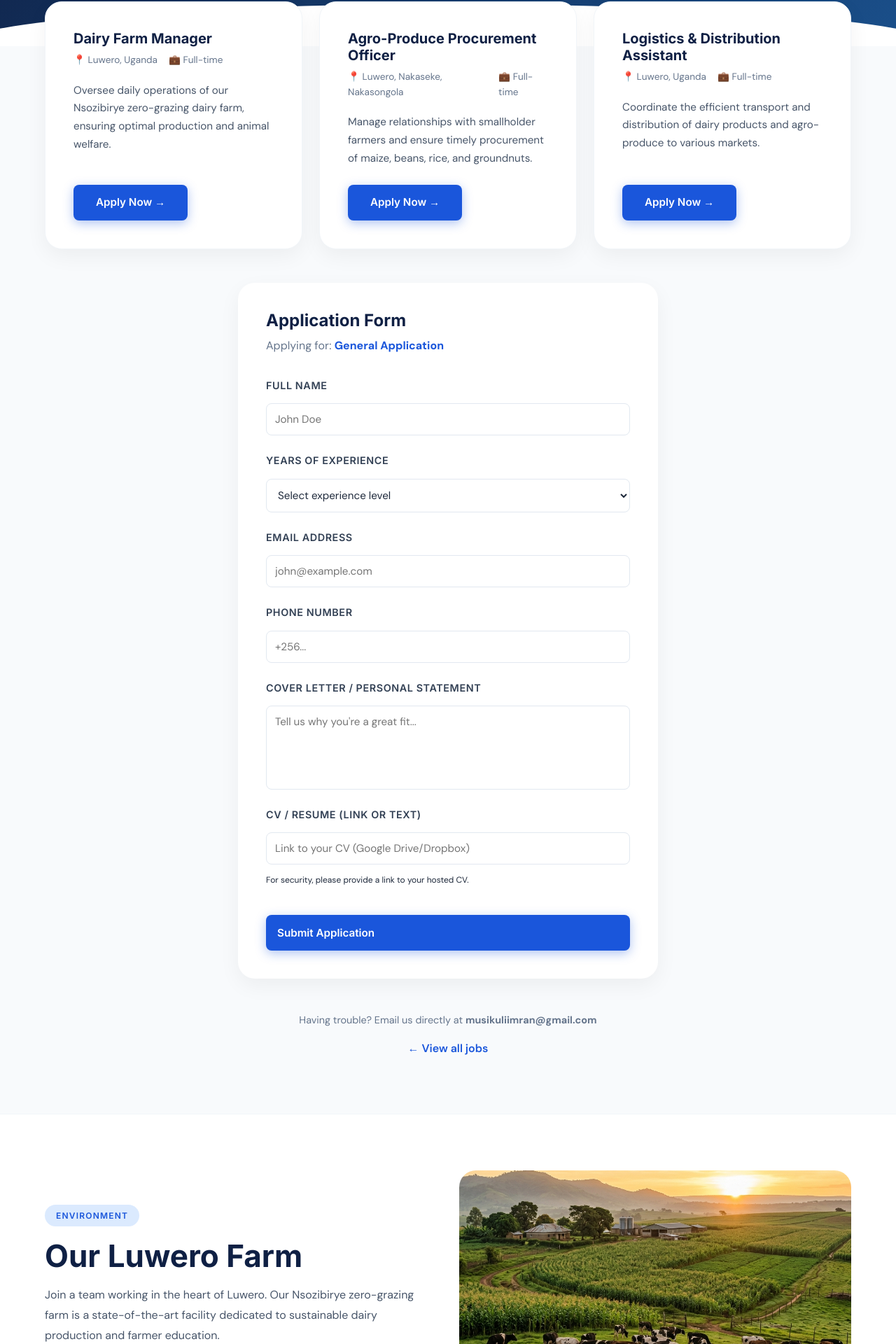
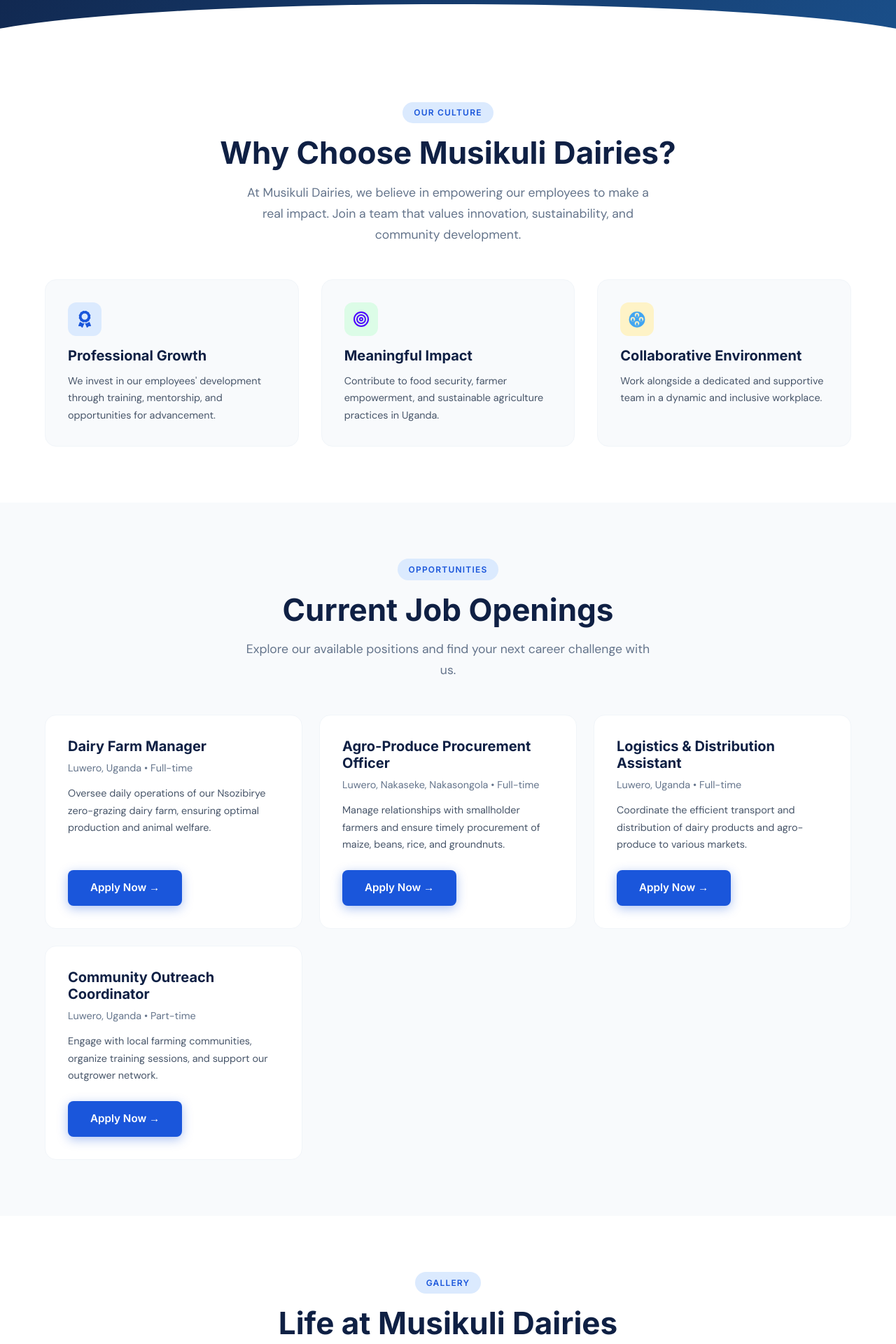
Before and after one commit to laptertechnologies-hue/MUSIKULI-DAIRIES-, a Next.js app: page /careers in a window 1280 px wide. Shown: the part 312-2232 px from the top of the page at 70% size. Built offline with nearby package versions, Linux system fonts and the light colour scheme.

Commit message:
remove errors

```diff
--- a/app/careers/page.tsx
+++ b/app/careers/page.tsx
@@ -1,181 +1,195 @@
-'use client';
-import { useState, Suspense } from 'react';
-import { useSearchParams } from 'next/navigation';
+import type { Metadata } from 'next';
 import Image from 'next/image';
 import Link from 'next/link';
 
+// Metadata for the page (for SEO)
+export const metadata: Metadata = {
+  title: 'Careers | Musikuli Dairies Limited',
+  description: 'Explore job opportunities at Musikuli Dairies Limited and join our growing team dedicated to agri-dairy excellence in Uganda.',
+};
+
+// Placeholder for job opportunities
 const jobOpportunities = [
   {
-    id: 'dairy-farm-manager',
+    id: '1',
     title: 'Dairy Farm Manager',
     location: 'Luwero, Uganda',
     type: 'Full-time',
     description: 'Oversee daily operations of our Nsozibirye zero-grazing dairy farm, ensuring optimal production and animal welfare.',
+    link: '/apply?job=dairy-farm-manager',
   },
   {
-    id: 'procurement-officer',
+    id: '2',
     title: 'Agro-Produce Procurement Officer',
     location: 'Luwero, Nakaseke, Nakasongola',
     type: 'Full-time',
     description: 'Manage relationships with smallholder farmers and ensure timely procurement of maize, beans, rice, and groundnuts.',
+    link: '/apply?job=procurement-officer',
   },
   {
-    id: 'logistics-assistant',
+    id: '3',
     title: 'Logistics & Distribution Assistant',
     location: 'Luwero, Uganda',
     type: 'Full-time',
     description: 'Coordinate the efficient transport and distribution of dairy products and agro-produce to various markets.',
+    link: '/apply?job=logistics-assistant',
+  },
+  {
+    id: '4',
+    title: 'Community Outreach Coordinator',
+    location: 'Luwero, Uganda',
+    type: 'Part-time',
+    description: 'Engage with local farming communities, organize training sessions, and support our outgrower network.',
+    link: '/apply?job=community-coordinator',
   },
 ];
 
-function ApplyForm() {
-  const searchParams = useSearchParams();
-  const jobTitle = searchParams.get('job')?.replace(/-/g, ' ') || 'General Application';
-
-  const [status, setStatus] = useState<'idle' | 'submitting' | 'success' | 'error'>('idle');
-
-  const handleSubmit = async (e: React.FormEvent<HTMLFormElement>) => {
-    e.preventDefault();
-    setStatus('submitting');
-
-    // Simulate API call to send email
-    setTimeout(() => {
-      setStatus('success');
-    }, 1500);
-  };
-
-  if (status === 'success') {
+export default function CareersPage() {
   return (
-      <div className="text-center" style={{ padding: '4rem 1rem' }}>
-        <div style={{ fontSize: '4rem', marginBottom: '1rem' }}>✅</div>
-        <h2 style={{ color: 'var(--blue-900)', marginBottom: '1rem' }}>Application Sent!</h2>
-        <p style={{ color: 'var(--gray-600)', marginBottom: '2rem' }}>
-          Thank you for applying for the <strong>{jobTitle}</strong> position. Our team will review your information and get back to you soon.
-        </p>
-        <Link href="/careers" className="btn btn-primary">Back to Careers</Link>
-      </div>
-    );
-  }
-
-  return (
-    <div style={{ maxWidth: '600px', margin: '0 auto', background: 'white', padding: '2.5rem', borderRadius: '24px', boxShadow: '0 10px 30px rgba(0,0,0,0.05)' }}>
-      <h2 style={{ color: 'var(--blue-900)', marginBottom: '0.5rem' }}>Application Form</h2>
-      <p style={{ color: 'var(--gray-500)', marginBottom: '2rem' }}>Applying for: <strong style={{ color: 'var(--blue-600)' }}>{jobTitle}</strong></p>
-
-      <form onSubmit={handleSubmit} style={{ display: 'grid', gridTemplateColumns: 'repeat(auto-fit, minmax(250px, 1fr))', gap: '1.5rem' }}>
-        <div className="form-group">
-          <label style={{ display: 'block', marginBottom: '0.5rem', fontWeight: 600, fontSize: '0.9rem' }}>Full Name</label>
-          <input type="text" required placeholder="John Doe" style={{ width: '100%', padding: '0.75rem', borderRadius: '8px', border: '1px solid var(--gray-200)' }} />
+    <>
+      {/* ===== HERO ===== */}
+      <div className="page-hero">
+        <span className="section-tag">Join Our Team</span>
+        <h1>Build a Future with Musikuli Dairies</h1>
+        <p>We're growing and looking for passionate individuals to contribute to Uganda's agri-dairy sector.</p>
       </div>
 
-        <div className="form-group">
-          <label style={{ display: 'block', marginBottom: '0.5rem', fontWeight: 600, fontSize: '0.9rem' }}>Years of Experience</label>
-          <select required style={{ width: '100%', padding: '0.75rem', borderRadius: '8px', border: '1px solid var(--gray-200)' }}>
-            <option value="">Select experience level</option>
-            <option value="0-1">0 - 1 years</option>
-            <option value="2-4">2 - 4 years</option>
-            <option value="5+">5+ years</option>
-          </select>
+      {/* ===== WHY WORK WITH US ===== */}
+      <section style={{ padding: 'var(--section-pad)', background: 'white' }}>
+        <div className="container text-center">
+          <span className="section-tag">Our Culture</span>
+          <h2 className="section-title">Why Choose Musikuli Dairies?</h2>
+          <p className="section-subtitle mx-auto">
+            At Musikuli Dairies, we believe in empowering our employees to make a real impact.
+            Join a team that values innovation, sustainability, and community development.
+          </p>
+          <div style={{ display: 'grid', gridTemplateColumns: 'repeat(auto-fit, minmax(280px, 1fr))', gap: '2rem', marginTop: '3rem' }}>
+            <div style={{ background: 'var(--gray-50)', border: '1px solid var(--gray-100)', borderRadius: '16px', padding: '2rem', textAlign: 'left' }}>
+              <div className="service-card-icon blue" style={{ marginBottom: '1rem', width: '48px', height: '48px' }}>
+                <Image src="/icons/award.svg" alt="Growth Icon" width={24} height={24} />
               </div>
+              <h3 style={{ fontSize: '1.25rem', color: 'var(--blue-900)', marginBottom: '0.75rem' }}>Professional Growth</h3>
+              <p style={{ fontSize: '0.9rem', color: 'var(--gray-600)', lineHeight: 1.7 }}>
+                We invest in our employees' development through training, mentorship, and opportunities for advancement.
+              </p>
+            </div>
+            <div style={{ background: 'var(--gray-50)', border: '1px solid var(--gray-100)', borderRadius: '16px', padding: '2rem', textAlign: 'left' }}>
+              <div className="service-card-icon green" style={{ marginBottom: '1rem', width: '48px', height: '48px' }}>
+                <Image src="/icons/target.svg" alt="Impact Icon" width={24} height={24} />
+              </div>
+              <h3 style={{ fontSize: '1.25rem', color: 'var(--blue-900)', marginBottom: '0.75rem' }}>Meaningful Impact</h3>
+              <p style={{ fontSize: '0.9rem', color: 'var(--gray-600)', lineHeight: 1.7 }}>
+                Contribute to food security, farmer empowerment, and sustainable agriculture practices in Uganda.
+              </p>
+            </div>
+            <div style={{ background: 'var(--gray-50)', border: '1px solid var(--gray-100)', borderRadius: '16px', padding: '2rem', textAlign: 'left' }}>
+              <div className="service-card-icon gold" style={{ marginBottom: '1rem', width: '48px', height: '48px' }}>
+                <Image src="/icons/product-community.svg" alt="Team Icon" width={24} height={24} />
+              </div>
+              <h3 style={{ fontSize: '1.25rem', color: 'var(--blue-900)', marginBottom: '0.75rem' }}>Collaborative Environment</h3>
+              <p style={{ fontSize: '0.9rem', color: 'var(--gray-600)', lineHeight: 1.7 }}>
+                Work alongside a dedicated and supportive team in a dynamic and inclusive workplace.
+              </p>
+            </div>
+          </div>
+        </div>
+      </section>
 
-        {/* Email and Phone will now be in their own grid cells */}
-        <div className="form-group">
-          <label style={{ display: 'block', marginBottom: '0.5rem', fontWeight: 600, fontSize: '0.9rem' }}>Email Address</label>
-          <input type="email" required placeholder="john@example.com" style={{ width: '100%', padding: '0.75rem', borderRadius: '8px', border: '1px solid var(--gray-200)' }} />
-        </div>
-        <div className="form-group">
-          <label style={{ display: 'block', marginBottom: '0.5rem', fontWeight: 600, fontSize: '0.9rem' }}>Phone Number</label>
-          <input type="tel" required placeholder="+256..." style={{ width: '100%', padding: '0.75rem', borderRadius: '8px', border: '1px solid var(--gray-200)' }} />
-        </div>
-
-        {/* These should span full width */}
-        <div className="form-group" style={{ gridColumn: '1 / -1' }}>
-          <label style={{ display: 'block', marginBottom: '0.5rem', fontWeight: 600, fontSize: '0.9rem' }}>Cover Letter / Personal Statement</label>
-          <textarea rows={4} placeholder="Tell us why you're a great fit..." style={{ width: '100%', padding: '0.75rem', borderRadius: '8px', border: '1px solid var(--gray-200)', resize: 'none' }}></textarea>
-        </div>
-
-        <div className="form-group" style={{ gridColumn: '1 / -1' }}>
-          <label style={{ display: 'block', marginBottom: '0.5rem', fontWeight: 600, fontSize: '0.9rem' }}>CV / Resume (Link or Text)</label>
-          <input type="text" placeholder="Link to your CV (Google Drive/Dropbox)" style={{ width: '100%', padding: '0.75rem', borderRadius: '8px', border: '1px solid var(--gray-200)' }} />
-          <p style={{ fontSize: '0.75rem', color: 'var(--gray-400)', marginTop: '0.4rem' }}>For security, please provide a link to your hosted CV.</p>
-        </div>
-
-        <button
-          type="submit"
-          disabled={status === 'submitting'}
-          className="btn btn-primary"
-          style={{ width: '100%', padding: '1rem', marginTop: '1rem' }}
-        >
-          {status === 'submitting' ? 'Sending Application...' : 'Submit Application'}
-        </button>
-      </form>
-    </div>
-  );
-}
-
-export default function ApplyPage() {
-  return (
-    <div style={{ background: 'var(--gray-50)', minHeight: '100vh', paddingBottom: '5rem' }}>
-      <div className="page-hero fade-up" style={{ marginBottom: '0' }}>
-        <span className="section-tag">Careers</span>
-        <h1>Work with Us</h1>
-        <p>Explore current openings and join our team in building Uganda&apos;s agri-dairy future.</p>
-      </div>
-
-      {/* ===== JOBS LIST ===== */}
-      <div className="container fade-up" style={{ marginTop: '-4rem', position: 'relative', zIndex: 10, marginBottom: '3rem' }}>
-        <div style={{ display: 'grid', gridTemplateColumns: 'repeat(auto-fit, minmax(320px, 1fr))', gap: '1.5rem' }}>
+      {/* ===== CURRENT OPENINGS ===== */}
+      <section style={{ padding: 'var(--section-pad)', background: 'var(--gray-50)' }}>
+        <div className="container text-center">
+          <span className="section-tag">Opportunities</span>
+          <h2 className="section-title">Current Job Openings</h2>
+          <p className="section-subtitle mx-auto">
+            Explore our available positions and find your next career challenge with us.
+          </p>
+          <div style={{ display: 'grid', gridTemplateColumns: 'repeat(auto-fit, minmax(300px, 1fr))', gap: '1.5rem', marginTop: '3rem' }}>
             {jobOpportunities.map((job) => (
-            <div key={job.id} className="fade-up" style={{ background: 'white', border: '1px solid var(--gray-100)', borderRadius: '24px', padding: '2.5rem', display: 'flex', flexDirection: 'column', boxShadow: '0 10px 30px rgba(0,0,0,0.05)' }}>
+              <div key={job.id} style={{ background: 'white', border: '1px solid var(--gray-100)', borderRadius: '16px', padding: '2rem', textAlign: 'left', display: 'flex', flexDirection: 'column' }}>
                 <h3 style={{ fontSize: '1.25rem', color: 'var(--blue-900)', marginBottom: '0.5rem' }}>{job.title}</h3>
-              <div style={{ fontSize: '0.85rem', color: 'var(--gray-500)', marginBottom: '1.25rem', display: 'flex', gap: '1rem' }}>
-                <span>📍 {job.location}</span>
-                <span>💼 {job.type}</span>
-              </div>
-              <p style={{ fontSize: '0.95rem', color: 'var(--gray-600)', lineHeight: 1.7, flexGrow: 1 }}>{job.description}</p>
-              <Link href={`/careers?job=${job.id}#apply-form`} className="btn btn-primary" style={{ marginTop: '1.5rem', alignSelf: 'flex-start' }}>
+                <p style={{ fontSize: '0.9rem', color: 'var(--gray-500)', marginBottom: '0.75rem' }}>
+                  {job.location} • {job.type}
+                </p>
+                <p style={{ fontSize: '0.9rem', color: 'var(--gray-600)', lineHeight: 1.7, flexGrow: 1 }}>
+                  {job.description}
+                </p>
+                <Link href={job.link} className="btn btn-primary" style={{ marginTop: '1.5rem', alignSelf: 'flex-start' }}>
                   Apply Now →
                 </Link>
               </div>
             ))}
           </div>
+          {jobOpportunities.length === 0 && (
+            <p style={{ fontSize: '1.1rem', color: 'var(--gray-600)', marginTop: '2rem' }}>
+              No open positions at the moment. Please check back later!
+            </p>
+          )}
         </div>
+      </section>
 
-      {/* ===== APPLICATION FORM ===== */}
-      <div className="container fade-up" id="apply-form" style={{ marginBottom: '5rem', position: 'relative', zIndex: 10 }}>
-        <Suspense fallback={<div className="text-center">Loading application form...</div>}>
-          <ApplyForm />
-        </Suspense>
-
-        {/* Helper Contact Info */}
-        <div className="text-center" style={{ marginTop: '3rem' }}>
-          <p style={{ color: 'var(--gray-500)', fontSize: '0.9rem' }}>
-            Having trouble? Email us directly at <strong>musikuliimran@gmail.com</strong>
-          </p>
-          <div style={{ display: 'flex', gap: '1rem', justifyContent: 'center', marginTop: '1rem' }}>
-             <Link href="/careers" style={{ color: 'var(--blue-600)', fontWeight: 600, textDecoration: 'none' }}>← View all jobs</Link>
-          </div>
-        </div>
-      </div>
-
-      {/* Bottom Visual Section */}
-      <section className="fade-up" style={{ marginTop: '5rem', padding: 'var(--section-pad)', background: 'white', borderTop: '1px solid var(--gray-100)' }}>
+      {/* ===== LIFE AT MUSIKULI (IMAGE SECTION) ===== */}
+      <section style={{ padding: 'var(--section-pad)', background: 'white' }}>
         <div className="container">
-          <div style={{ display: 'grid', gridTemplateColumns: 'repeat(auto-fit, minmax(280px, 1fr))', gap: '2rem', alignItems: 'center' }}>
-            <div>
-              <span className="section-tag">Environment</span>
-              <h2 className="section-title">Our Luwero Farm</h2>
-              <p style={{ color: 'var(--gray-600)', lineHeight: 1.8 }}>
-                Join a team working in the heart of Luwero. Our Nsozibirye zero-grazing farm is a state-of-the-art
-                facility dedicated to sustainable dairy production and farmer education.
+          <div className="text-center" style={{ marginBottom: '3rem' }}>
+            <span className="section-tag">Gallery</span>
+            <h2 className="section-title">Life at Musikuli Dairies</h2>
+            <p className="section-subtitle mx-auto">
+              See our team in action across our farms, collection centers, and community outreach programs.
             </p>
           </div>
-            <div style={{ position: 'relative', height: '300px', borderRadius: '24px', overflow: 'hidden' }}>
-              <Image src="/images/hero_farm.png" alt="Luwero Farm" fill style={{ objectFit: 'cover' }} />
+          <div className="gallery-grid" style={{ gridTemplateColumns: 'repeat(auto-fit, minmax(250px, 1fr))' }}>
+            <div className="gallery-item" style={{ height: '300px' }}>
+              <Image src="/images/hero_farm.png" alt="Farm Operations" fill style={{ objectFit: 'cover', borderRadius: '16px' }} />
+            </div>
+            <div className="gallery-item" style={{ height: '300px' }}>
+              <Image src="/images/farmers_community.png" alt="Community Engagement" fill style={{ objectFit: 'cover', borderRadius: '16px' }} />
+            </div>
+            <div className="gallery-item" style={{ height: '300px' }}>
+              <Image src="/images/milk_collection.png" alt="Milk Collection" fill style={{ objectFit: 'cover', borderRadius: '16px' }} />
             </div>
           </div>
         </div>
       </section>
+
+      {/* ===== LIFE AT MUSIKULI (IMAGE SECTION) ===== */}
+      <section style={{ padding: 'var(--section-pad)', background: 'white' }}>
+        <div className="container">
+          <div className="text-center" style={{ marginBottom: '3rem' }}>
+            <span className="section-tag">Gallery</span>
+            <h2 className="section-title">Life at Musikuli Dairies</h2>
+            <p className="section-subtitle mx-auto">
+              See our team in action across our farms, collection centers, and community outreach programs.
+            </p>
           </div>
+          <div className="gallery-grid" style={{ gridTemplateColumns: 'repeat(auto-fit, minmax(250px, 1fr))', gap: '1.5rem' }}>
+            <div style={{ height: '300px', position: 'relative' }}>
+              <Image src="/images/hero_farm.png" alt="Farm Operations" fill style={{ objectFit: 'cover', borderRadius: '16px' }} />
+            </div>
+            <div style={{ height: '300px', position: 'relative' }}>
+              <Image src="/images/farmers_community.png" alt="Community Engagement" fill style={{ objectFit: 'cover', borderRadius: '16px' }} />
+            </div>
+            <div style={{ height: '300px', position: 'relative' }}>
+              <Image src="/images/milk_collection.png" alt="Milk Collection" fill style={{ objectFit: 'cover', borderRadius: '16px' }} />
+            </div>
+          </div>
+        </div>
+      </section>
+
+      {/* ===== CTA ===== */}
+      <section style={{ background: 'linear-gradient(135deg, var(--blue-600), var(--blue-800))', padding: '5rem 1.5rem', textAlign: 'center' }}>
+        <div className="container">
+          <h2 style={{ fontSize: 'clamp(2rem,4vw,2.75rem)', color: 'var(--white)', marginBottom: '1rem' }}>
+            Can't Find Your Dream Role?
+          </h2>
+          <p style={{ color: 'rgba(255,255,255,0.75)', maxWidth: '520px', margin: '0 auto 2rem', lineHeight: 1.8 }}>
+            We're always looking for talented individuals. Send us your CV and tell us how you can contribute to Musikuli Dairies.
+          </p>
+          <Link href="/contact" className="btn btn-outline" style={{ display: 'inline-flex', alignItems: 'center', gap: '0.6rem' }}>
+            <Image src="/icons/email.svg" alt="" width={18} height={18} style={{ filter: 'brightness(0) invert(1)' }} />
+            Send Your CV
+          </Link>
+        </div>
+      </section>
+    </>
   );
 }
--- a/app/layout.tsx
+++ b/app/layout.tsx
@@ -3,7 +3,6 @@
 import './globals.css';
 import Navbar from '@/components/Navbar';
 import Footer from '@/components/Footer';
-import ScrollAnimation from '@/components/ScrollAnimation';
 
 const inter = Inter({ subsets: ['latin'], display: 'swap' });
 const dmSans = DM_Sans({ subsets: ['latin'], display: 'swap', weight: ['400', '500', '700'] });
@@ -49,7 +48,6 @@
       <body className={dmSans.className}>
         <Navbar />
         <main>{children}</main>
-        <ScrollAnimation />
         <Footer />
       </body>
     </html>
```
Also changed, not shown: app/about/page.tsx (+6 -6 lines), app/page.tsx (+20 -21 lines), app/portfolio/page.tsx (+10 -10 lines), app/services/page.tsx (+5 -5 lines), components/ScrollAnimation.tsx (deleted, +0 -24 lines). Lines whose indentation alone changed are shown as unchanged.
